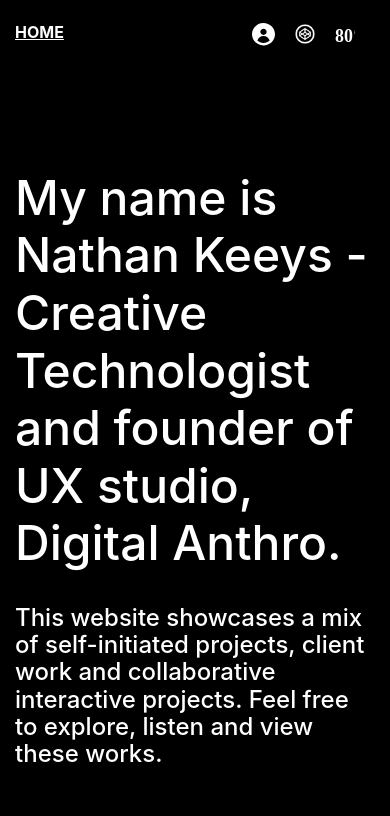
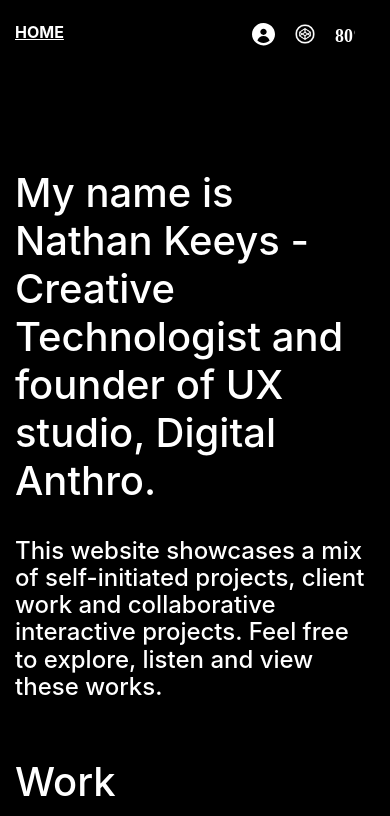
Before and after one commit to keeysnc/portfolio, a React (Create React App) app: page /#/ in a window 390 px wide. Shown: the top 816 px of the page. Built offline with nearby package versions, Linux system fonts and the light colour scheme.

Commit message:
update mobile styling

```diff
--- a/src/App.css
+++ b/src/App.css
@@ -189,6 +189,17 @@
    width: 100%;
 }
 
+@media only screen and (max-width: 768px) {
+
+    h1{
+        font-size: 2.5rem!important;
+    }
+
+    .about-content{
+        padding-top: 30px;
+    }
+}
+
 /* canvas{
     height: 100%!important;
     position: absolute;
```
